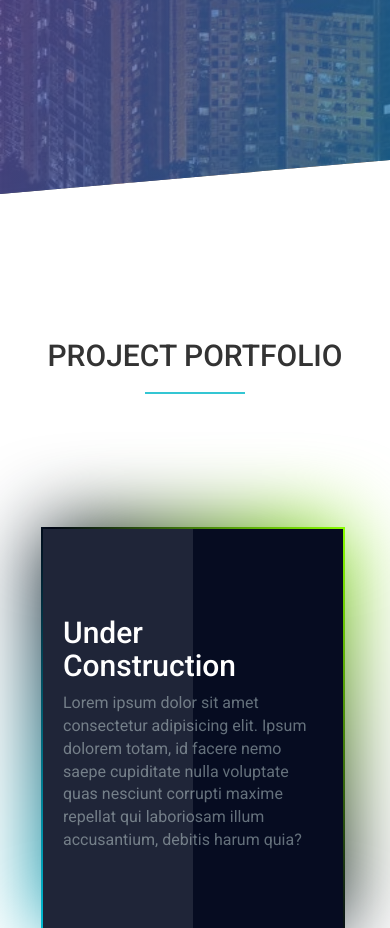
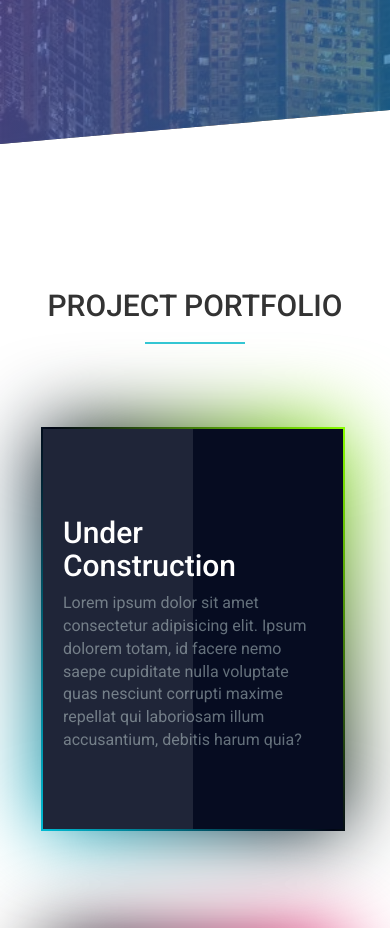
Before and after one commit to leokyeung/leokyeung.com, a PHP site: page / in a window 390 px wide. Shown: the part 2920-3848 px from the top of the page. Run offline with PHP 8.4, Linux system fonts and the light colour scheme.

Commit message:
Finished

```diff
--- a/css/responsive.css
+++ b/css/responsive.css
@@ -128,6 +128,10 @@
     .leo-nav-wrapper {
         padding: 0;
     }
+
+    .u-margin-bottom-big {
+        margin-bottom: 0;
+    }
 }
 
 /* Extra small device */
@@ -139,6 +143,12 @@
     .navbar {
         background: rgba(0,0,0,0.7);
         padding: 0;
+    }
+
+    .column {
+        width: 100%;
+        display: block;
+        margin-bottom: 20px;
     }
 
     .row1 {
@@ -160,10 +170,18 @@
     .leo-nav-wrapper {
         padding: 0;
     }
+
+    .u-margin-bottom-big {
+        margin-bottom: 0;
+    }
 }
 
 /* Extra small device */
 @media (max-width: 320px) {
+    .u-margin-bottom-big {
+        margin-bottom: 0;
+    }
+
     .composition {
         display: none;
     }
```
